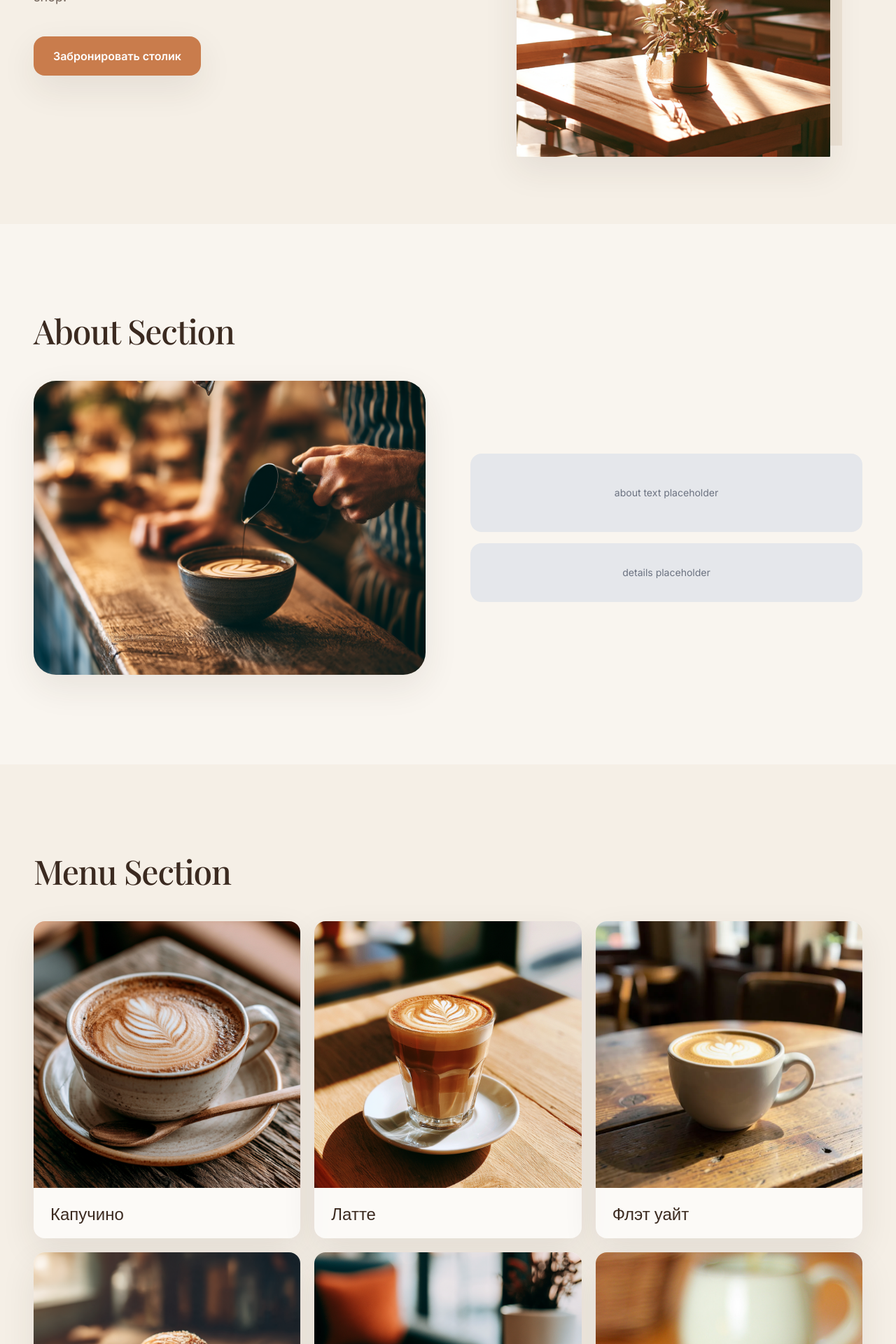
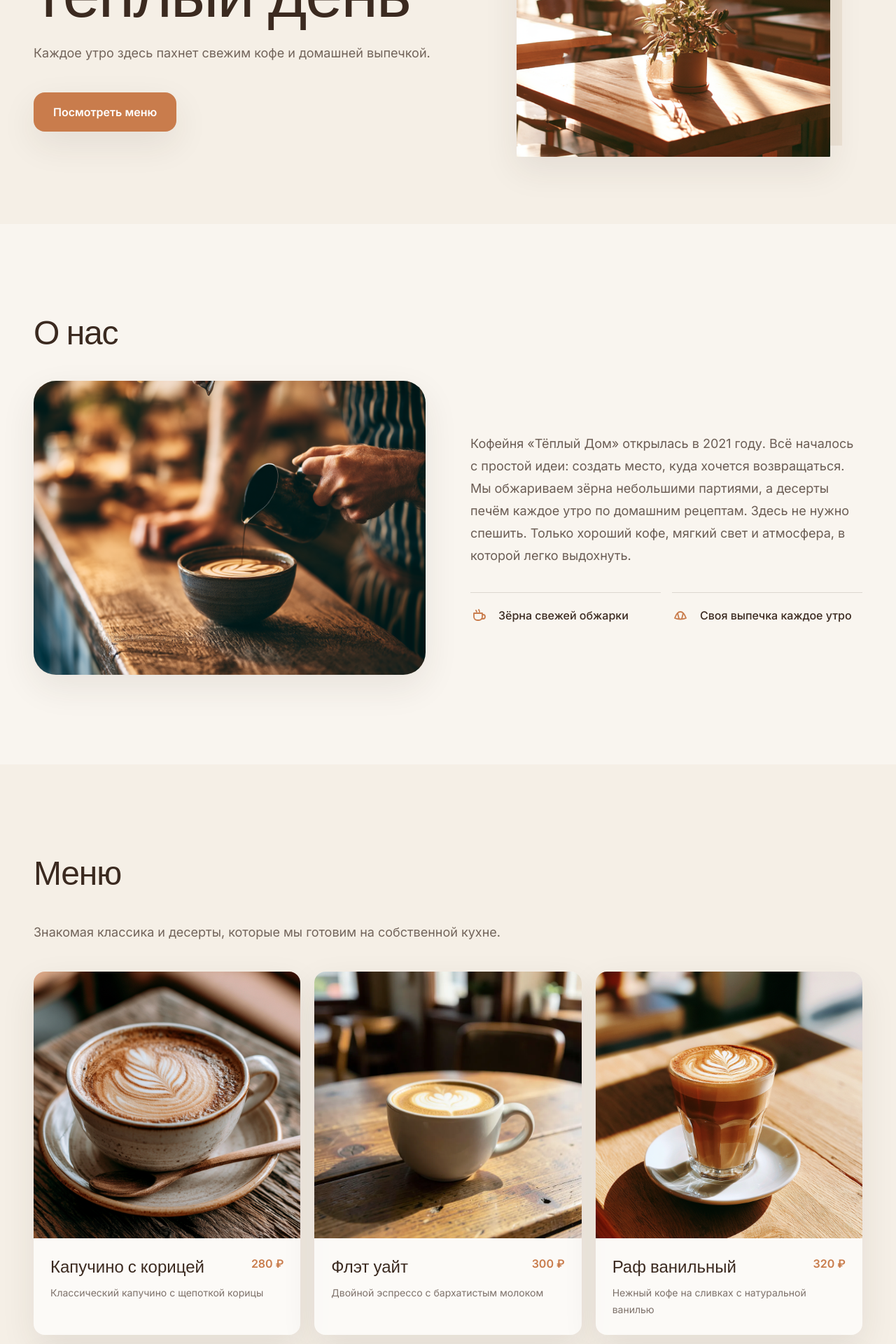
Before and after one commit to Dex1tt/new_projecty, a Next.js app: page / in a window 1280 px wide. Shown: the part 480-2400 px from the top of the page at 70% size. Built offline with nearby package versions, Linux system fonts and the light colour scheme; a web font is replaced by a local one.

Commit message:
feat: replace landing placeholders with final copy

```diff
--- a/app/layout.tsx
+++ b/app/layout.tsx
@@ -15,7 +15,7 @@ const playfair = Playfair_Display({
 });
 
 export const metadata: Metadata = {
-  title: "Тёплый Дом — кофейня",
+  title: "Тёплый Дом | кофейня",
   description: "Каркас лендинга уютной городской кофейни «Тёплый Дом».",
 };
 
--- a/components/About.tsx
+++ b/components/About.tsx
@@ -1,11 +1,11 @@
 import Image from "next/image";
 import aboutImage from "@/public/images/about-barista.png";
-import { Placeholder } from "./Placeholder";
+import { CoffeeIcon, PastryIcon } from "./Icons";
 import { SectionShell } from "./SectionShell";
 
 export function About() {
   return (
-    <SectionShell id="about" title="About Section" alternate>
+    <SectionShell id="about" title="О нас" alternate>
       <div className="grid items-center gap-8 lg:grid-cols-2 lg:gap-16">
         <div className="relative aspect-[4/3] overflow-hidden rounded-[2rem] bg-cream-deep shadow-soft">
           <Image
@@ -16,9 +16,23 @@ export function About() {
             className="object-cover"
           />
         </div>
-        <div className="space-y-4">
-          <Placeholder label="about text placeholder" className="min-h-28" />
-          <Placeholder label="details placeholder" className="min-h-20" />
+        <div>
+          <p className="max-w-xl text-lg leading-8 text-coffee/75">
+            Кофейня «Тёплый Дом» открылась в 2021 году. Всё началось с простой идеи: создать место,
+            куда хочется возвращаться. Мы обжариваем зёрна небольшими партиями, а десерты печём
+            каждое утро по домашним рецептам. Здесь не нужно спешить. Только хороший кофе, мягкий
+            свет и атмосфера, в которой легко выдохнуть.
+          </p>
+          <div className="mt-9 grid gap-4 sm:grid-cols-2">
+            <div className="flex items-center gap-4 border-t border-coffee/15 pt-5">
+              <CoffeeIcon className="h-6 w-6 shrink-0 text-terracotta" />
+              <p className="font-medium">Зёрна свежей обжарки</p>
+            </div>
+            <div className="flex items-center gap-4 border-t border-coffee/15 pt-5">
+              <PastryIcon className="h-6 w-6 shrink-0 text-terracotta" />
+              <p className="font-medium">Своя выпечка каждое утро</p>
+            </div>
+          </div>
         </div>
       </div>
     </SectionShell>
--- a/components/Contact.tsx
+++ b/components/Contact.tsx
@@ -1,4 +1,4 @@
-import { Placeholder } from "./Placeholder";
+import { ClockIcon, MapPinIcon, PhoneIcon } from "./Icons";
 import { SectionShell } from "./SectionShell";
 
 const fieldClassName =
@@ -6,32 +6,59 @@ const fieldClassName =
 
 export function Contact() {
   return (
-    <SectionShell id="contact" title="Contact Section" alternate>
+    <SectionShell id="contact" title="Контакты" alternate>
       <div className="grid gap-8 lg:grid-cols-2 lg:gap-16">
-        <div className="space-y-5">
-          <Placeholder label="address placeholder" className="min-h-28" />
-          <Placeholder label="opening hours placeholder" className="min-h-28" />
-          <Placeholder label="map placeholder" className="min-h-64" />
+        <div>
+          <p className="max-w-md text-lg leading-8 text-coffee/70">
+            Заходите на утренний кофе, встречу с друзьями или спокойный вечер с книгой.
+          </p>
+          <address className="mt-10 space-y-7 not-italic">
+            <div className="flex gap-4">
+              <MapPinIcon className="mt-0.5 h-6 w-6 shrink-0 text-terracotta" />
+              <div>
+                <p className="font-semibold">Адрес</p>
+                <p className="mt-1 text-coffee/70">ул. Тёплая, 12, Москва</p>
+              </div>
+            </div>
+            <div className="flex gap-4">
+              <ClockIcon className="mt-0.5 h-6 w-6 shrink-0 text-terracotta" />
+              <div>
+                <p className="font-semibold">Часы работы</p>
+                <p className="mt-1 text-coffee/70">Пн–Пт: 8:00–22:00</p>
+                <p className="text-coffee/70">Сб–Вс: 9:00–23:00</p>
+              </div>
+            </div>
+            <div className="flex gap-4">
+              <PhoneIcon className="mt-0.5 h-6 w-6 shrink-0 text-terracotta" />
+              <div>
+                <p className="font-semibold">Телефон</p>
+                <a className="mt-1 inline-block text-coffee/70 hover:text-terracotta" href="tel:+79991234567">
+                  +7 (999) 123-45-67
+                </a>
+              </div>
+            </div>
+          </address>
         </div>
 
         <form id="booking" className="scroll-mt-36 rounded-[2rem] bg-white/70 p-6 shadow-soft sm:p-10">
-          <h3 className="font-display text-3xl">Booking Form</h3>
+          <h3 className="font-display text-3xl">Забронировать столик</h3>
+          <p className="mt-3 text-sm leading-6 text-coffee/60">Оставьте контакты, и мы подтвердим бронь по телефону.</p>
           <div className="mt-8 space-y-4">
             <label className="block">
-              <span className="sr-only">Имя</span>
-              <input className={fieldClassName} type="text" name="name" placeholder="name placeholder" />
+              <span className="mb-2 block text-sm font-medium">Имя</span>
+              <input className={fieldClassName} type="text" name="name" placeholder="Как к вам обращаться" required />
             </label>
             <label className="block">
-              <span className="sr-only">Телефон</span>
-              <input className={fieldClassName} type="tel" name="phone" placeholder="phone placeholder" />
+              <span className="mb-2 block text-sm font-medium">Телефон</span>
+              <input className={fieldClassName} type="tel" name="phone" placeholder="+7 (___) ___-__-__" required />
             </label>
             <label className="block">
-              <span className="sr-only">Комментарий</span>
-              <textarea className={`${fieldClassName} min-h-32 resize-y`} name="message" placeholder="message placeholder" />
+              <span className="mb-2 block text-sm font-medium">Комментарий</span>
+              <textarea className={`${fieldClassName} min-h-32 resize-y`} name="message" placeholder="Дата, время и количество гостей" />
             </label>
           </div>
           <button className="mt-6 w-full rounded-2xl bg-terracotta px-6 py-4 font-semibold text-white transition-colors hover:bg-terracotta-dark" type="submit">
-            Забронировать столик
+            Отправить заявку
           </button>
         </form>
       </div>
--- a/components/Footer.tsx
+++ b/components/Footer.tsx
@@ -1,14 +1,27 @@
+import Image from "next/image";
+import { InstagramIcon, MailIcon, MessageIcon } from "./Icons";
+
 export function Footer() {
   return (
     <footer className="bg-coffee px-5 py-12 text-cream sm:px-8 lg:px-12">
       <div className="mx-auto flex max-w-7xl flex-col gap-8 sm:flex-row sm:items-end sm:justify-between">
         <div>
-          <p className="font-display text-3xl">Тёплый Дом</p>
-          <p className="mt-3 text-sm text-cream/65">contacts placeholder</p>
+          <Image src="/brand-logo-light.svg" alt="Тёплый Дом" width={220} height={58} className="h-14 w-auto" />
+          <p className="mt-4 max-w-xs text-sm leading-6 text-cream/65">Место, где начинается тёплый день.</p>
         </div>
         <div className="text-sm text-cream/65 sm:text-right">
-          <p>social links placeholder</p>
-          <p className="mt-3">© 2026 Тёплый Дом</p>
+          <div className="flex items-center gap-4 sm:justify-end">
+            <a href="https://instagram.com/teply.dom.coffee" aria-label="Instagram" className="rounded-full p-2 hover:bg-cream/10 hover:text-cream">
+              <InstagramIcon className="h-5 w-5" />
+            </a>
+            <a href="https://wa.me/79991234567" aria-label="WhatsApp" className="rounded-full p-2 hover:bg-cream/10 hover:text-cream">
+              <MessageIcon className="h-5 w-5" />
+            </a>
+            <a href="mailto:hello@teplydom.ru" aria-label="Email" className="rounded-full p-2 hover:bg-cream/10 hover:text-cream">
+              <MailIcon className="h-5 w-5" />
+            </a>
+          </div>
+          <p className="mt-4">© 2026 Тёплый Дом</p>
         </div>
       </div>
     </footer>
--- a/components/Hero.tsx
+++ b/components/Hero.tsx
@@ -8,18 +8,18 @@ export function Hero() {
 
       <div className="relative mx-auto grid w-full max-w-7xl items-center gap-12 lg:grid-cols-[1.05fr_0.95fr]">
         <div className="max-w-3xl">
-          <p className="mb-6 text-sm font-medium text-terracotta">Кофейня «Тёплый Дом»</p>
+          <p className="mb-6 text-sm font-medium text-terracotta">Кофе, выпечка и время для себя</p>
           <h1 className="font-display text-5xl font-medium leading-[1.02] tracking-tight sm:text-7xl lg:text-8xl">
-            Hero Section
+            Место, где начинается тёплый день
           </h1>
           <p className="mt-7 max-w-xl text-lg leading-8 text-coffee/70">
-            Placeholder subtitle for the future main message of the coffee shop.
+            Каждое утро здесь пахнет свежим кофе и домашней выпечкой.
           </p>
           <a
-            href="#booking"
+            href="#menu"
             className="mt-10 inline-flex rounded-2xl bg-terracotta px-7 py-4 font-semibold text-white shadow-soft transition-colors hover:bg-terracotta-dark"
           >
-            Забронировать столик
+            Посмотреть меню
           </a>
         </div>
 
--- /dev/null
+++ b/components/Icons.tsx
@@ -0,0 +1,101 @@
+import type { SVGProps } from "react";
+
+type IconProps = SVGProps<SVGSVGElement>;
+
+function IconBase({ children, ...props }: IconProps) {
+  return (
+    <svg
+      aria-hidden="true"
+      viewBox="0 0 24 24"
+      fill="none"
+      stroke="currentColor"
+      strokeWidth="1.8"
+      strokeLinecap="round"
+      strokeLinejoin="round"
+      {...props}
+    >
+      {children}
+    </svg>
+  );
+}
+
+export function MapPinIcon(props: IconProps) {
+  return (
+    <IconBase {...props}>
+      <path d="M20 10c0 5-8 12-8 12S4 15 4 10a8 8 0 1 1 16 0Z" />
+      <circle cx="12" cy="10" r="2.5" />
+    </IconBase>
+  );
+}
+
+export function ClockIcon(props: IconProps) {
+  return (
+    <IconBase {...props}>
+      <circle cx="12" cy="12" r="9" />
+      <path d="M12 7v5l3 2" />
+    </IconBase>
+  );
+}
+
+export function PhoneIcon(props: IconProps) {
+  return (
+    <IconBase {...props}>
+      <path d="M7.5 3.5 10 8 7.8 9.8a15 15 0 0 0 6.4 6.4L16 14l4.5 2.5-1.2 4c-.2.7-.9 1.1-1.6 1A17.5 17.5 0 0 1 2.5 6.3c-.1-.7.3-1.4 1-1.6l4-1.2Z" />
+    </IconBase>
+  );
+}
+
+export function MailIcon(props: IconProps) {
+  return (
+    <IconBase {...props}>
+      <rect x="3" y="5" width="18" height="14" rx="2" />
+      <path d="m4 7 8 6 8-6" />
+    </IconBase>
+  );
+}
+
+export function InstagramIcon(props: IconProps) {
+  return (
+    <IconBase {...props}>
+      <rect x="3" y="3" width="18" height="18" rx="5" />
+      <circle cx="12" cy="12" r="4" />
+      <circle cx="17.5" cy="6.5" r=".75" fill="currentColor" stroke="none" />
+    </IconBase>
+  );
+}
+
+export function MessageIcon(props: IconProps) {
+  return (
+    <IconBase {...props}>
+      <path d="M20.5 11.5a8.5 8.5 0 0 1-12.6 7.4L3 20l1.1-4.5a8.5 8.5 0 1 1 16.4-4Z" />
+      <path d="M8.5 8.5c.7 3.2 2 4.5 5 5" />
+    </IconBase>
+  );
+}
+
+export function QuoteIcon(props: IconProps) {
+  return (
+    <IconBase {...props}>
+      <path d="M9 11H5a4 4 0 0 1 4-4v8a3 3 0 0 1-3 3" />
+      <path d="M19 11h-4a4 4 0 0 1 4-4v8a3 3 0 0 1-3 3" />
+    </IconBase>
+  );
+}
+
+export function CoffeeIcon(props: IconProps) {
+  return (
+    <IconBase {...props}>
+      <path d="M5 9h12v5a5 5 0 0 1-5 5h-2a5 5 0 0 1-5-5V9Z" />
+      <path d="M17 11h1a3 3 0 0 1 0 6h-2M8 5c0 1 1 1 1 2M12 4c0 1 1 1 1 3" />
+    </IconBase>
+  );
+}
+
+export function PastryIcon(props: IconProps) {
+  return (
+    <IconBase {...props}>
+      <path d="M4 16c2.5-7 5-9 8-9s5.5 2 8 9c-4 2-12 2-16 0Z" />
+      <path d="m8 9 2 8M16 9l-2 8" />
+    </IconBase>
+  );
+}
--- a/components/Menu.tsx
+++ b/components/Menu.tsx
@@ -7,18 +7,21 @@ import latteImage from "@/public/images/menu-latte.png";
 import tiramisuImage from "@/public/images/menu-tiramisu.jpg";
 import { SectionShell } from "./SectionShell";
 
-const menuItems: Array<{ name: string; image: StaticImageData }> = [
-  { name: "Капучино", image: cappuccinoImage },
-  { name: "Латте", image: latteImage },
-  { name: "Флэт уайт", image: flatWhiteImage },
-  { name: "Круассан", image: croissantImage },
-  { name: "Чизкейк", image: cheesecakeImage },
-  { name: "Тирамису", image: tiramisuImage },
+const menuItems: Array<{ name: string; description: string; price: string; image: StaticImageData }> = [
+  { name: "Капучино с корицей", description: "Классический капучино с щепоткой корицы", price: "280 ₽", image: cappuccinoImage },
+  { name: "Флэт уайт", description: "Двойной эспрессо с бархатистым молоком", price: "300 ₽", image: flatWhiteImage },
+  { name: "Раф ванильный", description: "Нежный кофе на сливках с натуральной ванилью", price: "320 ₽", image: latteImage },
+  { name: "Чизкейк Нью-Йорк", description: "Классический чизкейк на песочной основе", price: "340 ₽", image: cheesecakeImage },
+  { name: "Круассан с миндалём", description: "Свежий круассан с миндальной начинкой", price: "250 ₽", image: croissantImage },
+  { name: "Тирамису", description: "Воздушный крем, савоярди и насыщенный эспрессо", price: "310 ₽", image: tiramisuImage },
 ];
 
 export function Menu() {
   return (
-    <SectionShell id="menu" title="Menu Section">
+    <SectionShell id="menu" title="Меню">
+      <p className="mb-10 max-w-2xl text-lg leading-8 text-coffee/70">
+        Знакомая классика и десерты, которые мы готовим на собственной кухне.
+      </p>
       <div className="grid gap-5 sm:grid-cols-2 lg:grid-cols-3">
         {menuItems.map((item) => (
           <article key={item.name} className="overflow-hidden rounded-2xl bg-white/70 shadow-soft">
@@ -31,7 +34,13 @@ export function Menu() {
                 className="object-cover transition-transform duration-500 hover:scale-[1.03] motion-reduce:transition-none"
               />
             </div>
-            <h3 className="px-6 py-5 font-display text-2xl">{item.name}</h3>
+            <div className="p-6">
+              <div className="flex items-start justify-between gap-4">
+                <h3 className="font-display text-2xl leading-tight">{item.name}</h3>
+                <p className="shrink-0 font-semibold text-terracotta">{item.price}</p>
+              </div>
+              <p className="mt-3 text-sm leading-6 text-coffee/65">{item.description}</p>
+            </div>
           </article>
         ))}
       </div>
--- a/components/Placeholder.tsx
+++ /dev/null
@@ -1,12 +0,0 @@
-type PlaceholderProps = {
-  label?: string;
-  className?: string;
-};
-
-export function Placeholder({ label = "content placeholder", className = "" }: PlaceholderProps) {
-  return (
-    <div className={`flex items-center justify-center rounded-2xl bg-gray-200 p-8 text-center text-sm text-gray-500 ${className}`}>
-      {label}
-    </div>
-  );
-}
```
Also changed, not shown: components/Header.tsx (+6 -4 lines), components/Reviews.tsx (+25 -4 lines), public/brand-logo-light.svg (added), public/brand-logo.svg (added).
